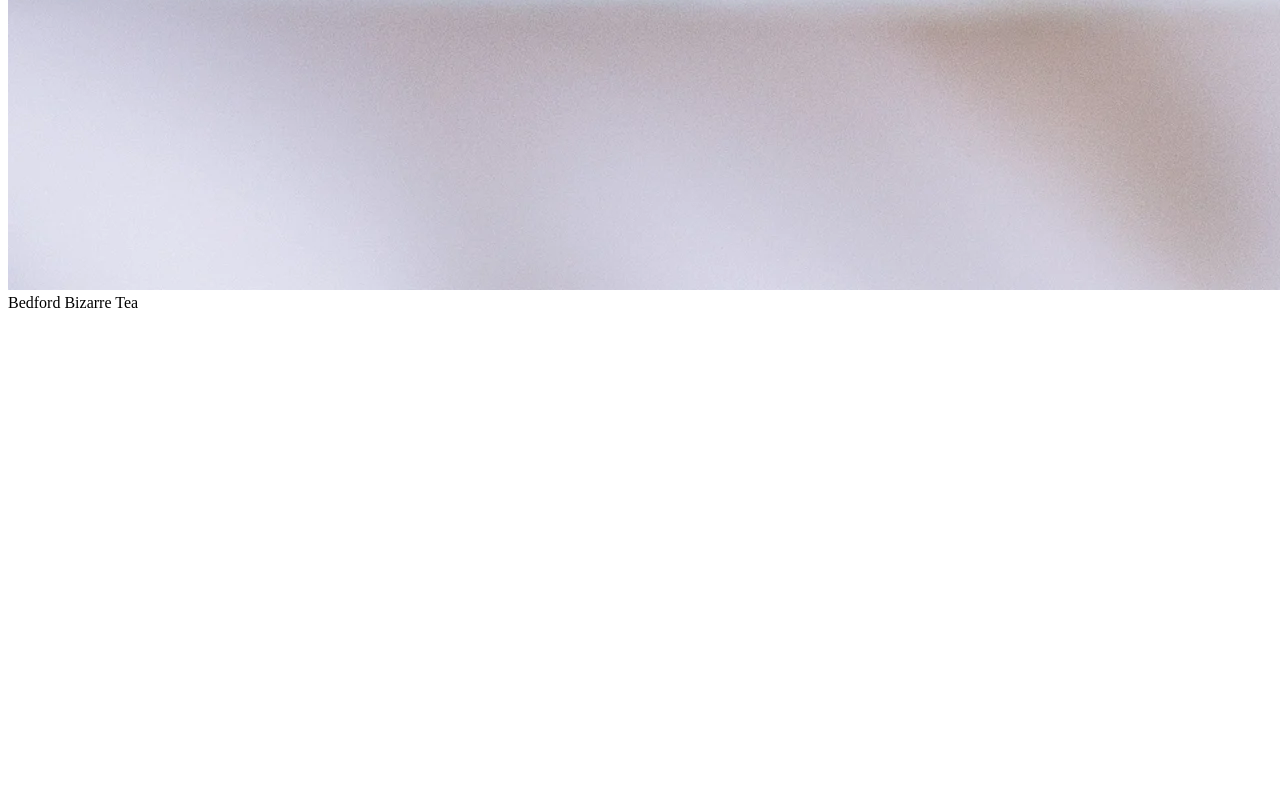
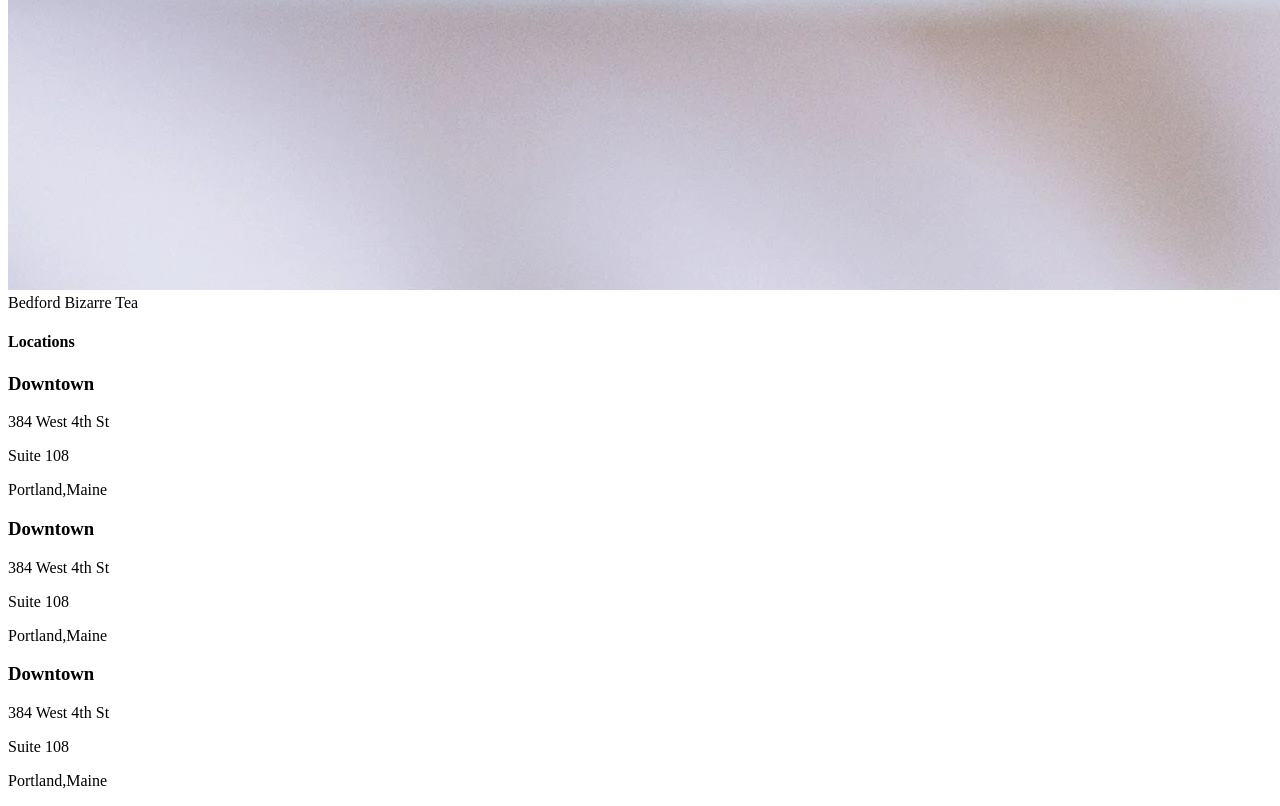
Before and after one commit to kNicholas-8761/Tea-Shop, a plain HTML site: page index.html in a window 1280 px wide. Shown: the part 8005-8811 px from the top of the page. Before the commit the page ends 8325 px from the top, so only its background shows below. Drawn offline with Linux system fonts and the light colour scheme.

Commit message:
Create location section

```diff
--- a/index.html
+++ b/index.html
@@ -55,6 +55,32 @@
                 </div>
             </div>
           </div>
+          <!-- Location -->
+
+          <div id="location">
+            <h4>Locations</h4>
+            <div class="flex-container">
+              <div class="items">
+                <h3>Downtown</h3>
+                <p>384 West 4th St</p>
+                <p>Suite 108</p>
+                <p>Portland,Maine</p>
+              </div>
+              <div class="items">
+                <h3>Downtown</h3>
+                <p>384 West 4th St</p>
+                <p>Suite 108</p>
+                <p>Portland,Maine</p>
+              </div>
+              <div class="items">
+                <h3>Downtown</h3>
+                <p>384 West 4th St</p>
+                <p>Suite 108</p>
+                <p>Portland,Maine</p>
+              </div>
+            </div>
+          </div>
+
 
 
 
```
